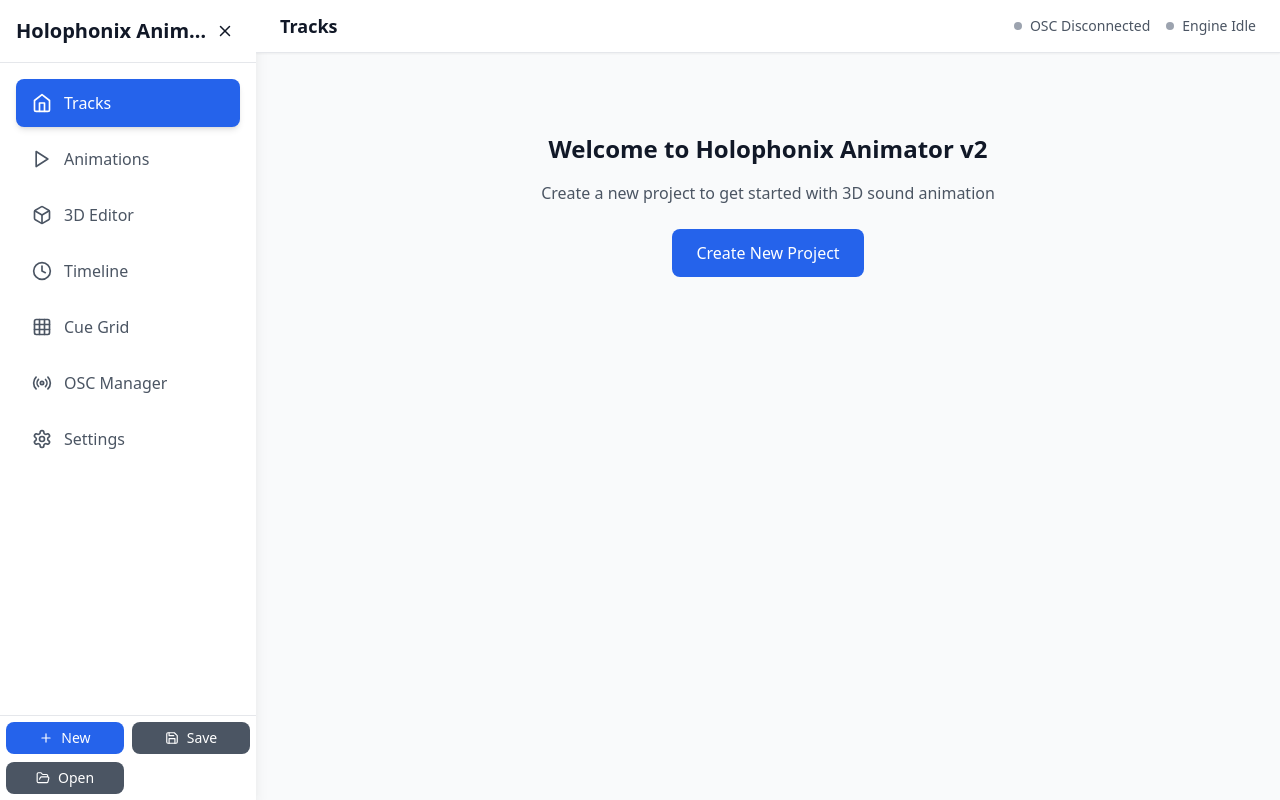
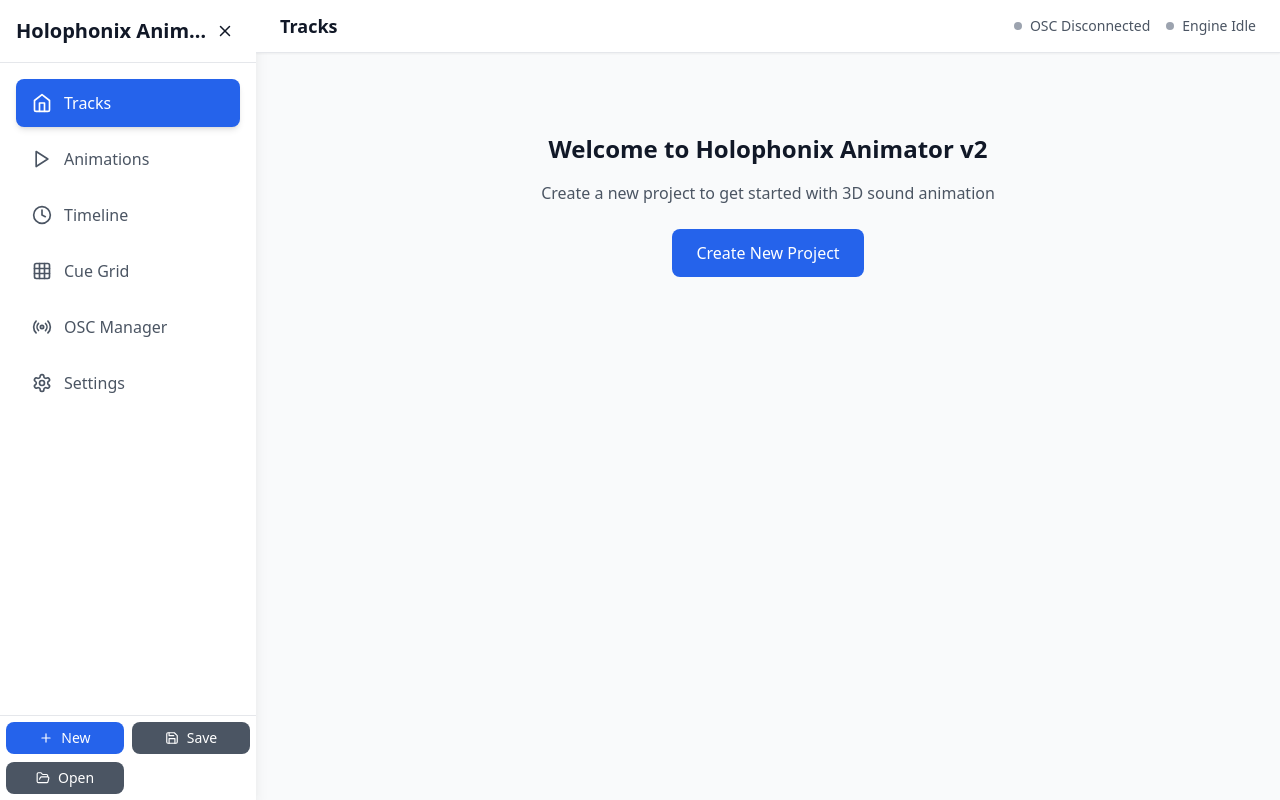
Before and after one commit to dewiweb/holophonix-animator, a React (Vite) app: page /#/ in a window 1280 px wide. Built offline with nearby package versions, Linux system fonts and the light colour scheme.

Commit message:
chore: remove orphan 3D Editor link from sidebar navigation
- Remove '/editor-test' route link that pointed to old demo page
- Clean up navigation menu in Layout component

```diff
--- a/src/components/Layout.tsx
+++ b/src/components/Layout.tsx
@@ -64,7 +64,6 @@
   const navigation = [
     { name: 'Tracks', href: '/', icon: Home },
     { name: 'Animations', href: '/animations', icon: Play },
-    { name: '3D Editor', href: '/editor-test', icon: Box },
     { name: 'Timeline', href: '/timeline', icon: Clock },
     { name: 'Cue Grid', href: '/cues', icon: Grid3x3 },
     { name: 'OSC Manager', href: '/osc', icon: Radio },
```
